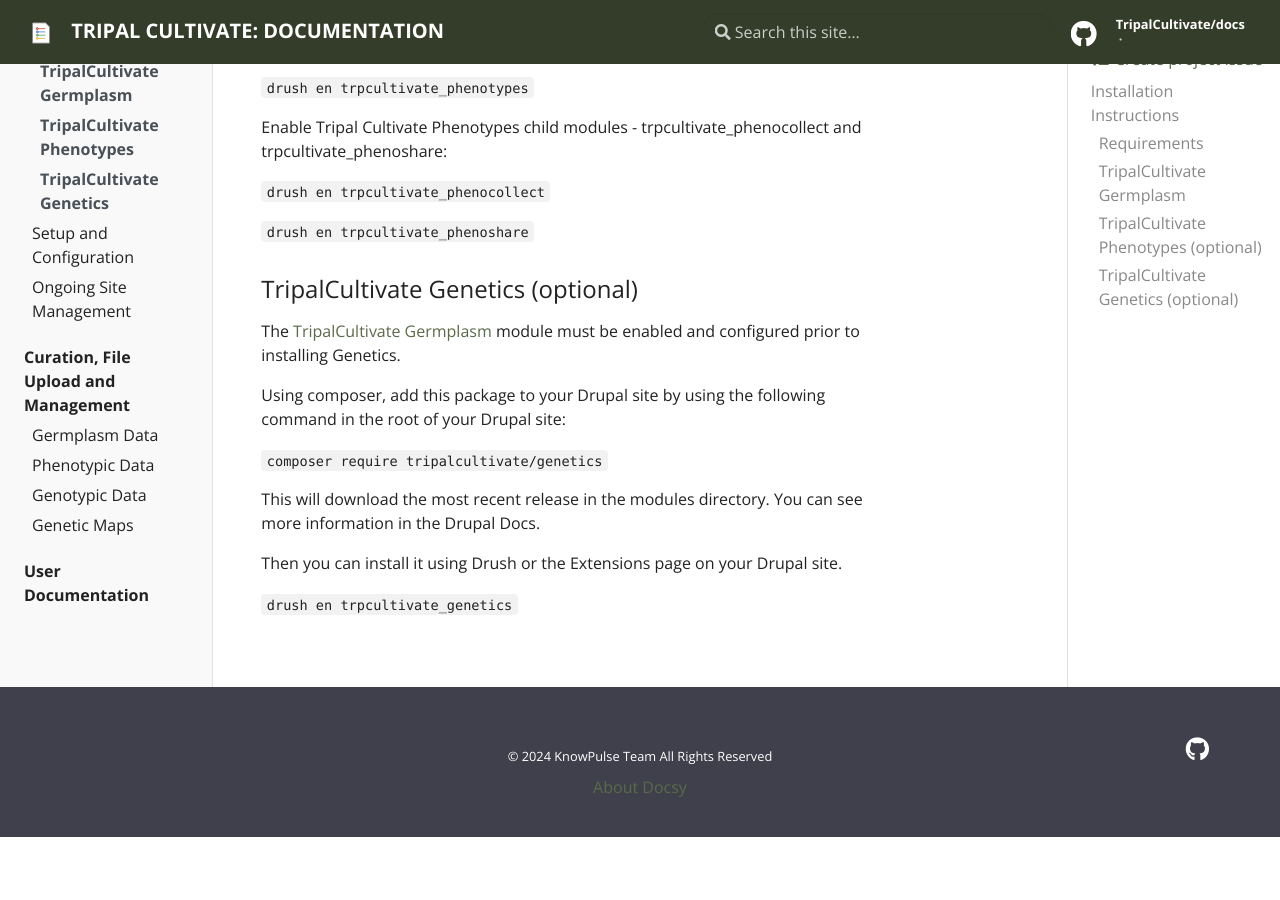
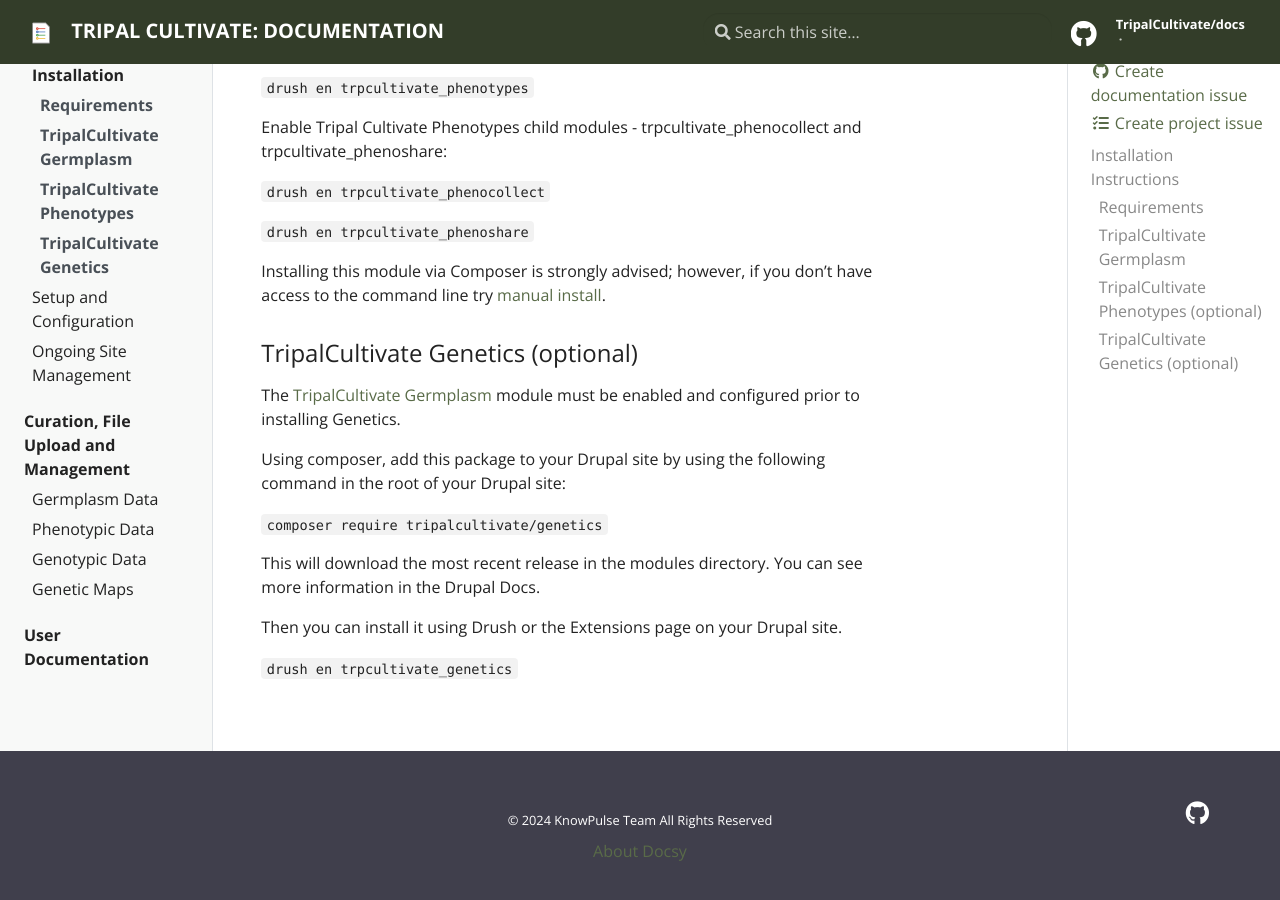
Before and after one commit to TripalCultivate/docs, a Jekyll site: the page built from _docs/administration/installation.md, in a window 1280 px wide and 900 px high, scrolled down 979 px. Built offline with Jekyll 4.4.1, drawn with Linux system fonts in a browser that asks for light colours; before the commit the page ends 1816 px from its top, so only the background shows below that.

Commit message:
Update installation.md

```diff
--- a/_docs/administration/installation.md
+++ b/_docs/administration/installation.md
@@ -41,6 +41,9 @@ Enable Tripal Cultivate Phenotypes child modules - trpcultivate_phenocollect and
 
 `drush en trpcultivate_phenoshare`
 
+Installing this module via Composer is strongly advised; however, if you don't have access to the command line try [manual install](installation#tripalcultivate-phenotypes-manual-install).
+
+
 ### TripalCultivate Genetics (optional)
 The [TripalCultivate Germplasm](installation#tripalcultivate-germplasm) module must be enabled and configured prior to installing Genetics.
 
```
